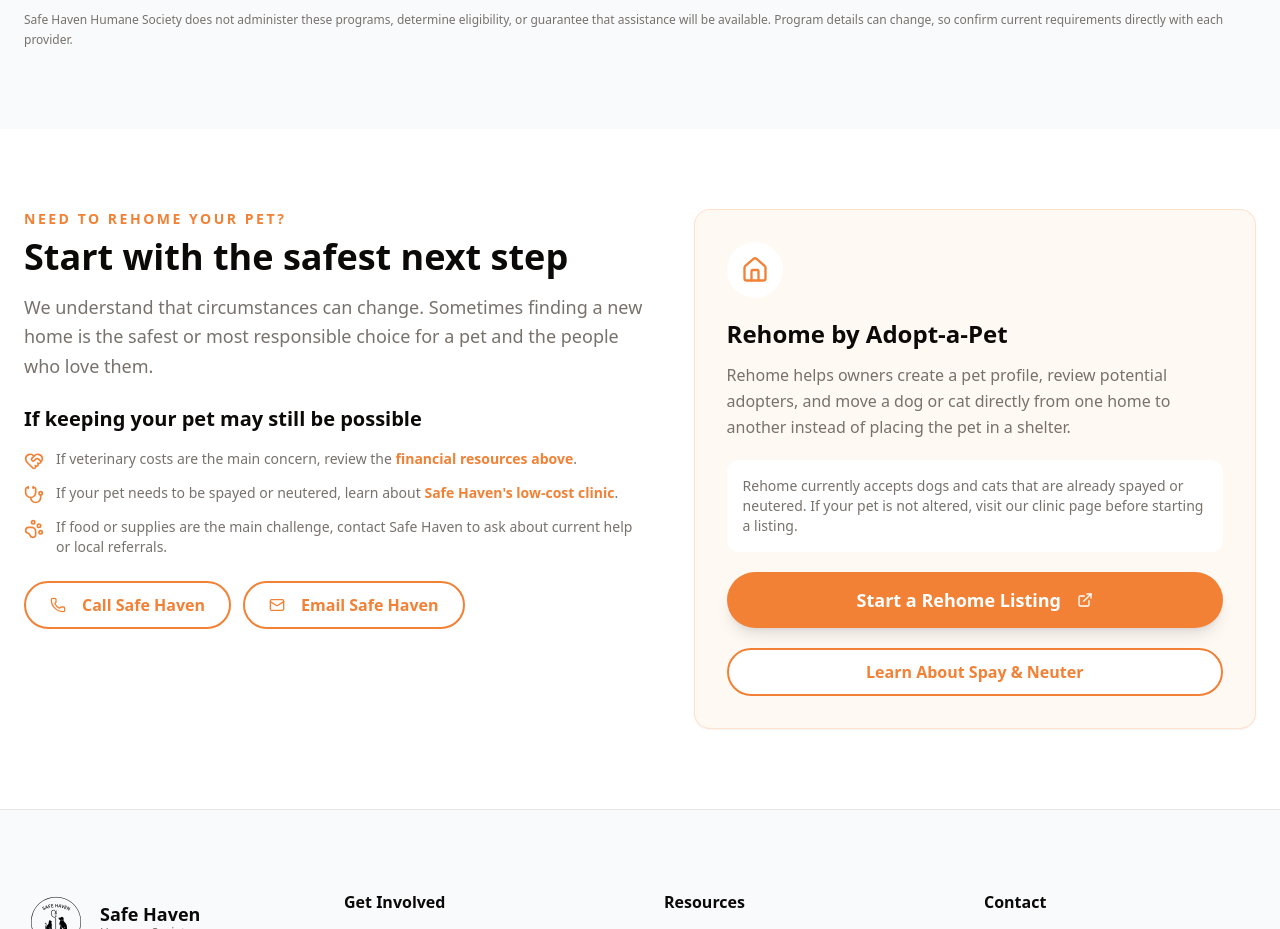
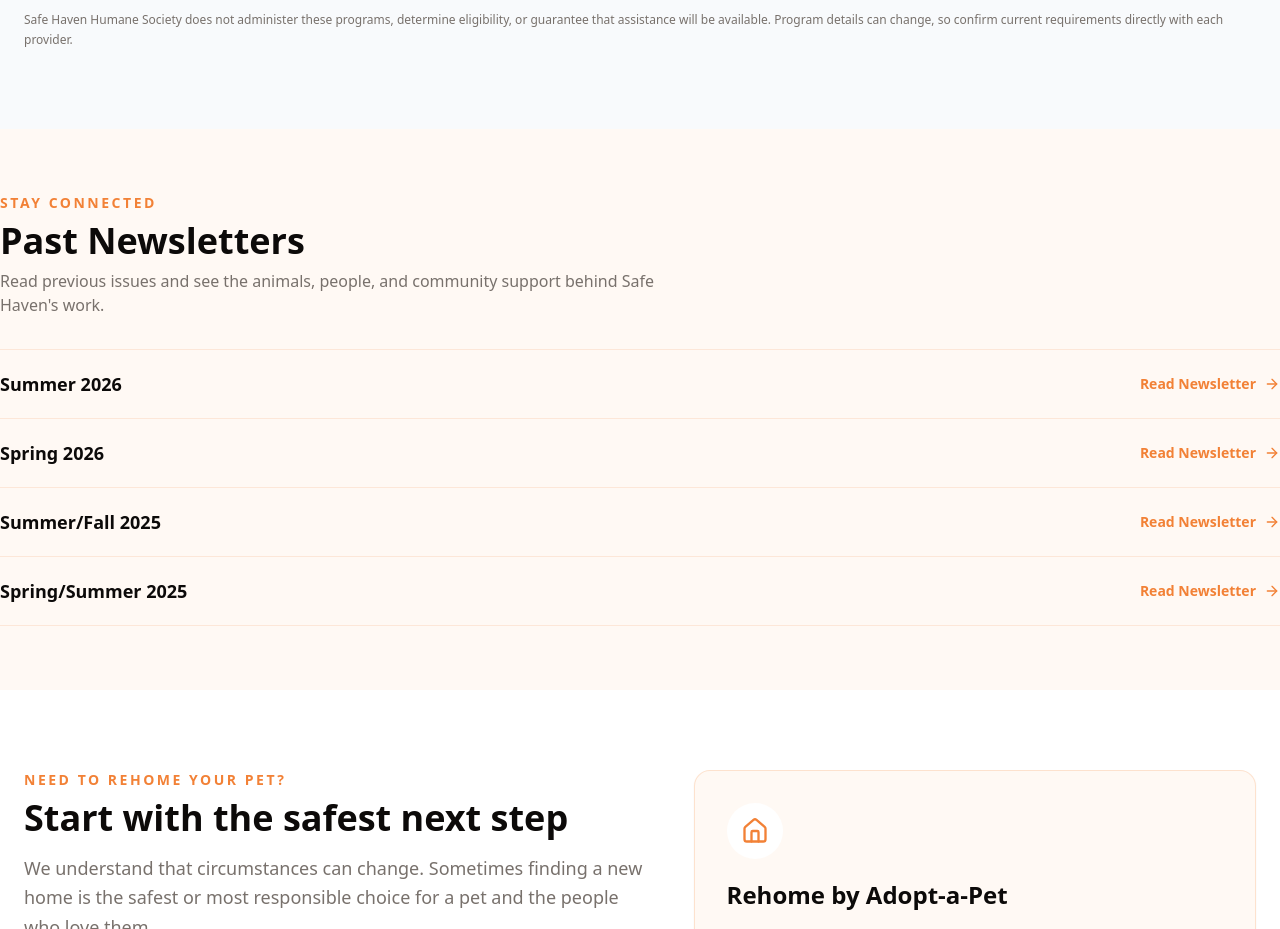
Before and after one commit to 7nqwsvhv99-hash/safe-haven-site, a Next.js app: page /resources in a window 1280 px wide. Shown: the part 1800-2729 px from the top of the page. Built offline with nearby package versions, Linux system fonts and the light colour scheme.

Commit message:
Add newsletter archive to Resources page

```diff
--- a/src/app/resources/page.tsx
+++ b/src/app/resources/page.tsx
@@ -8,6 +8,7 @@ import {
   PawPrint,
   Phone,
   Stethoscope,
+  ArrowRight,
 } from "lucide-react"
 import { Button } from "@/components/ui/button"
 import { Card } from "@/components/ui/card"
@@ -148,6 +149,45 @@ export default function ResourcesPage() {
         </div>
       </section>
 
+      <section id="newsletters" className="py-14 md:py-16 bg-primary/5">
+        <div className="container-custom max-w-6xl">
+          <div className="mb-8">
+            <p className="text-sm font-semibold uppercase tracking-[0.18em] text-primary mb-2">
+              Stay Connected
+            </p>
+            <h2 className="text-3xl md:text-4xl font-bold">Past Newsletters</h2>
+            <p className="text-muted-foreground mt-2 max-w-2xl">
+              Read previous issues and see the animals, people, and community support behind Safe Haven&apos;s work.
+            </p>
+          </div>
+
+          <div className="divide-y divide-primary/15 border-y border-primary/15">
+            {[
+              ["Summer 2026", "/newsletters/safe-haven-summer-2026.pdf"],
+              ["Spring 2026", "/newsletters/safe-haven-spring-2026.pdf"],
+              ["Summer/Fall 2025", "/newsletters/safe-haven-summer-fall-2025.pdf"],
+              ["Spring/Summer 2025", "/newsletters/safe-haven-spring-summer-2025.pdf"],
+            ].map(([title, href]) => (
+              <a
+                key={title}
+                href={href}
+                target="_blank"
+                rel="noopener noreferrer"
+                className="group flex items-center justify-between gap-6 py-5"
+              >
+                <span className="font-semibold text-lg group-hover:text-primary transition-colors">
+                  {title}
+                </span>
+                <span className="inline-flex items-center gap-2 text-sm font-semibold text-primary">
+                  Read Newsletter
+                  <ArrowRight className="h-4 w-4 transition-transform group-hover:translate-x-1" />
+                </span>
+              </a>
+            ))}
+          </div>
+        </div>
+      </section>
+
       <section id="rehoming" className="section-padding bg-white scroll-mt-24">
         <div className="container-custom max-w-6xl">
           <div className="grid grid-cols-1 lg:grid-cols-[1.05fr_0.95fr] gap-8 lg:gap-12 items-start">
```
